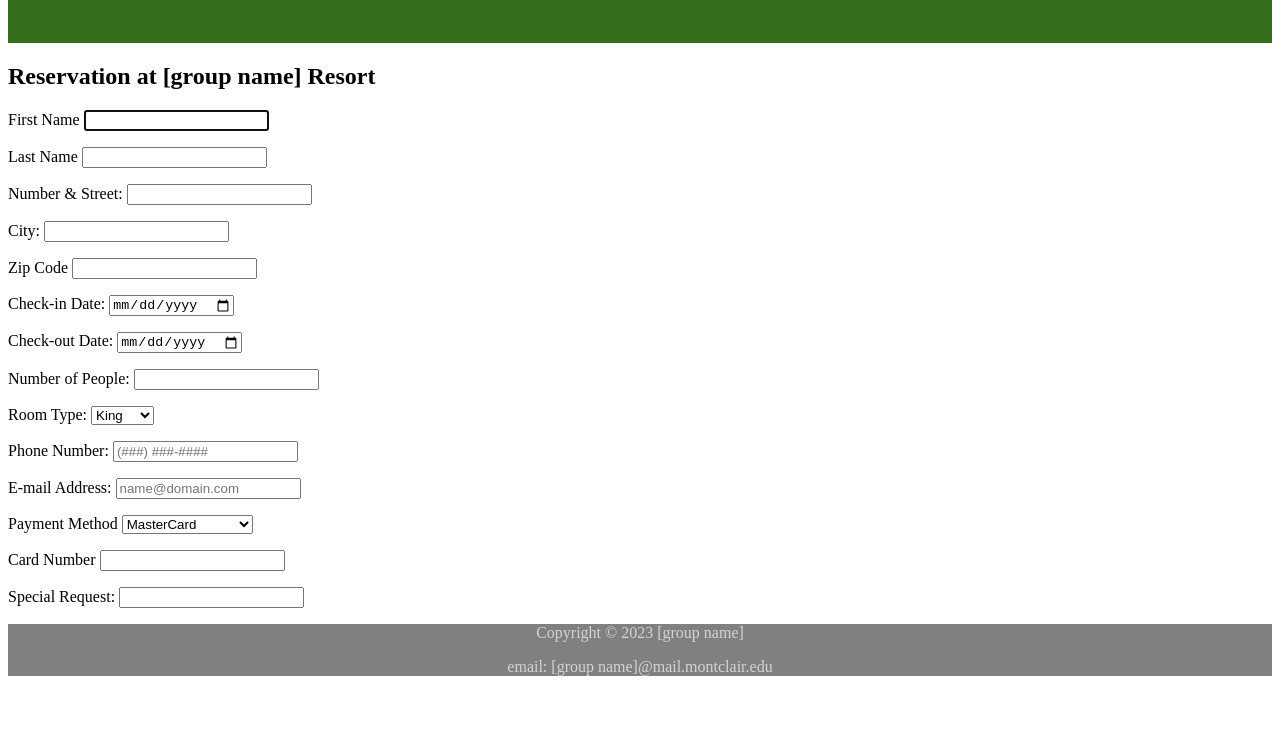
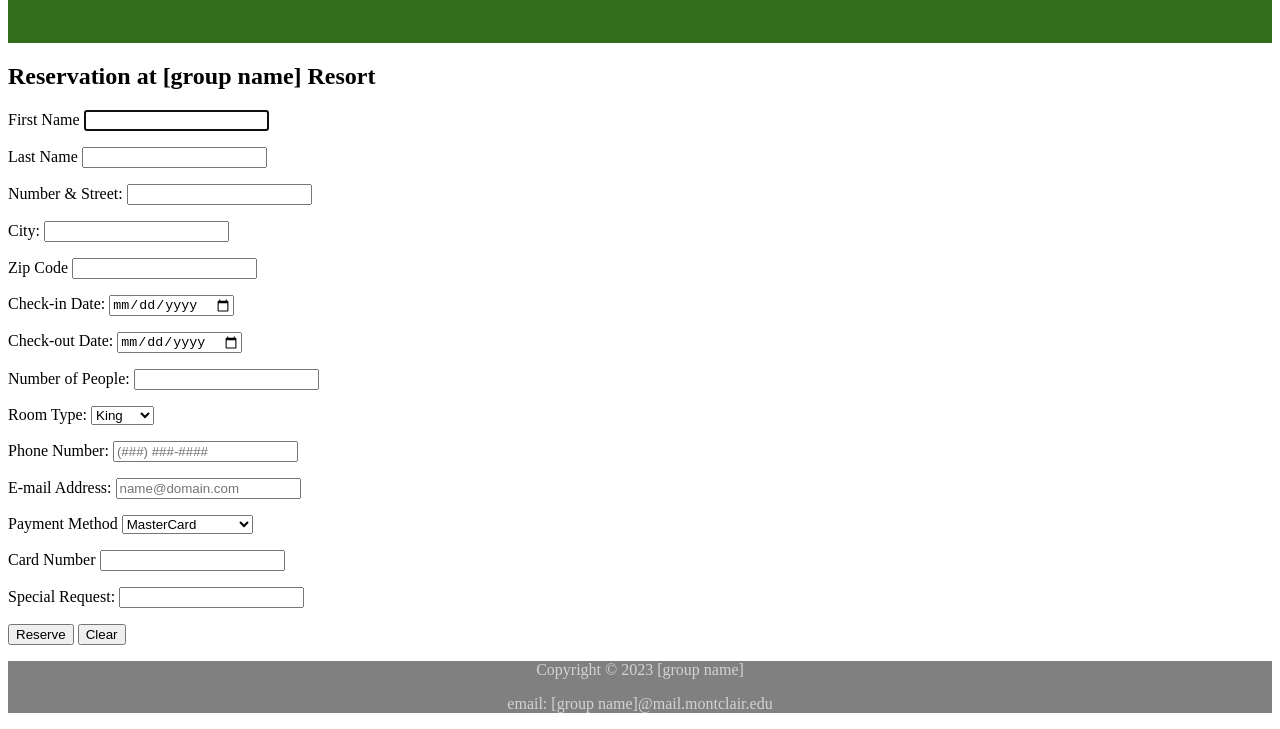
Before and after one commit to muddin612/Web-Dev-Class, a plain HTML site: page Midterm Project/reservation.html in a window 1280 px wide. Shown: the part 137-866 px from the top of the page. Before the commit the page ends 829 px from the top, so only its background shows below. Drawn offline with Linux system fonts and the light colour scheme.

Commit message:
no comment

```diff
--- a/Midterm Project/reservation.html
+++ b/Midterm Project/reservation.html
@@ -105,6 +105,10 @@
         <p><label>Special Request:
             <input type="textbox">
         </label></p>
+        <p>
+            <button type="button">Reserve</button>
+            <button type="reset">Clear</button>
+        </p>
 
 
     </form>
```
Also changed, not shown: Midterm Project/comments.html (+3 -0 lines).
